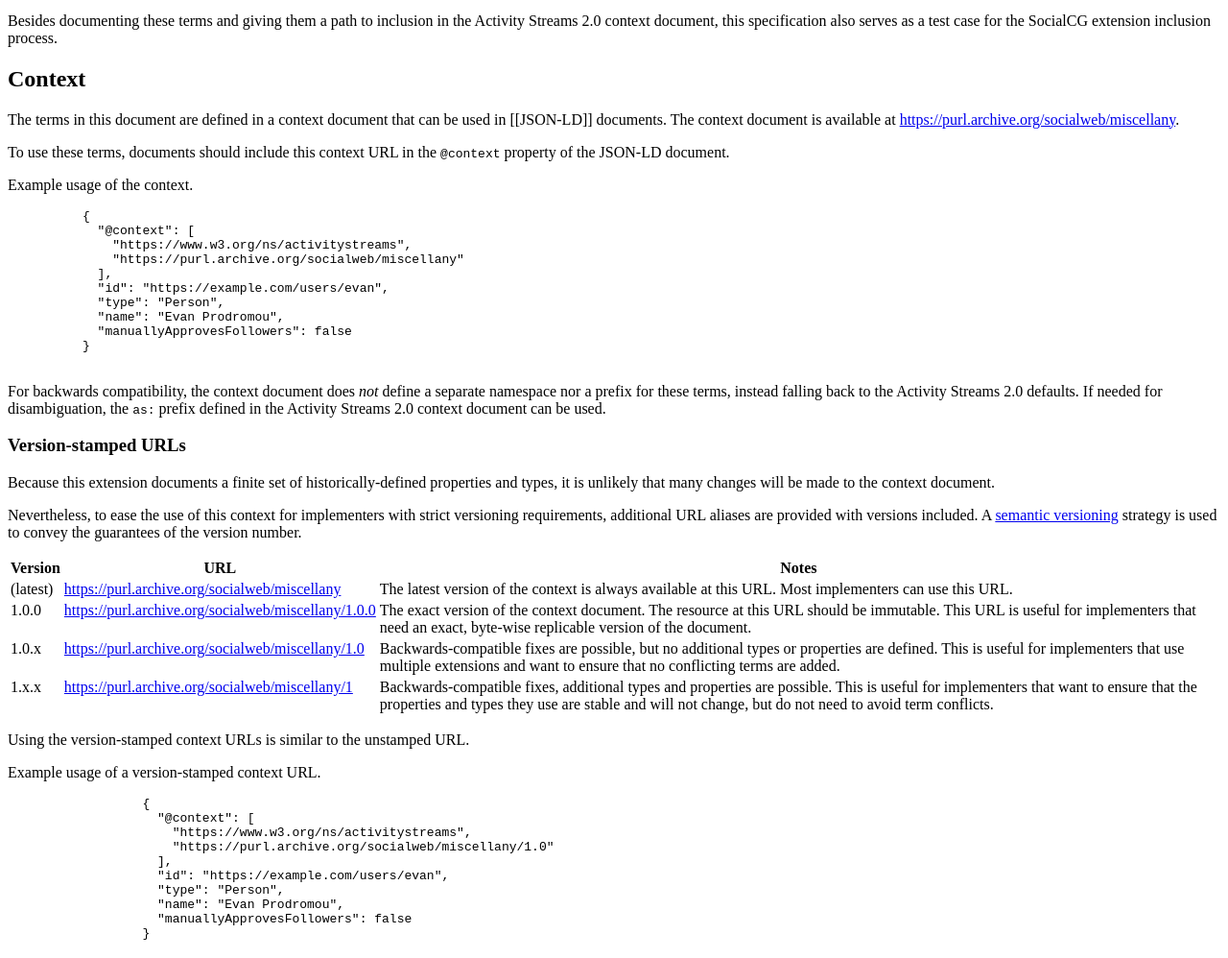
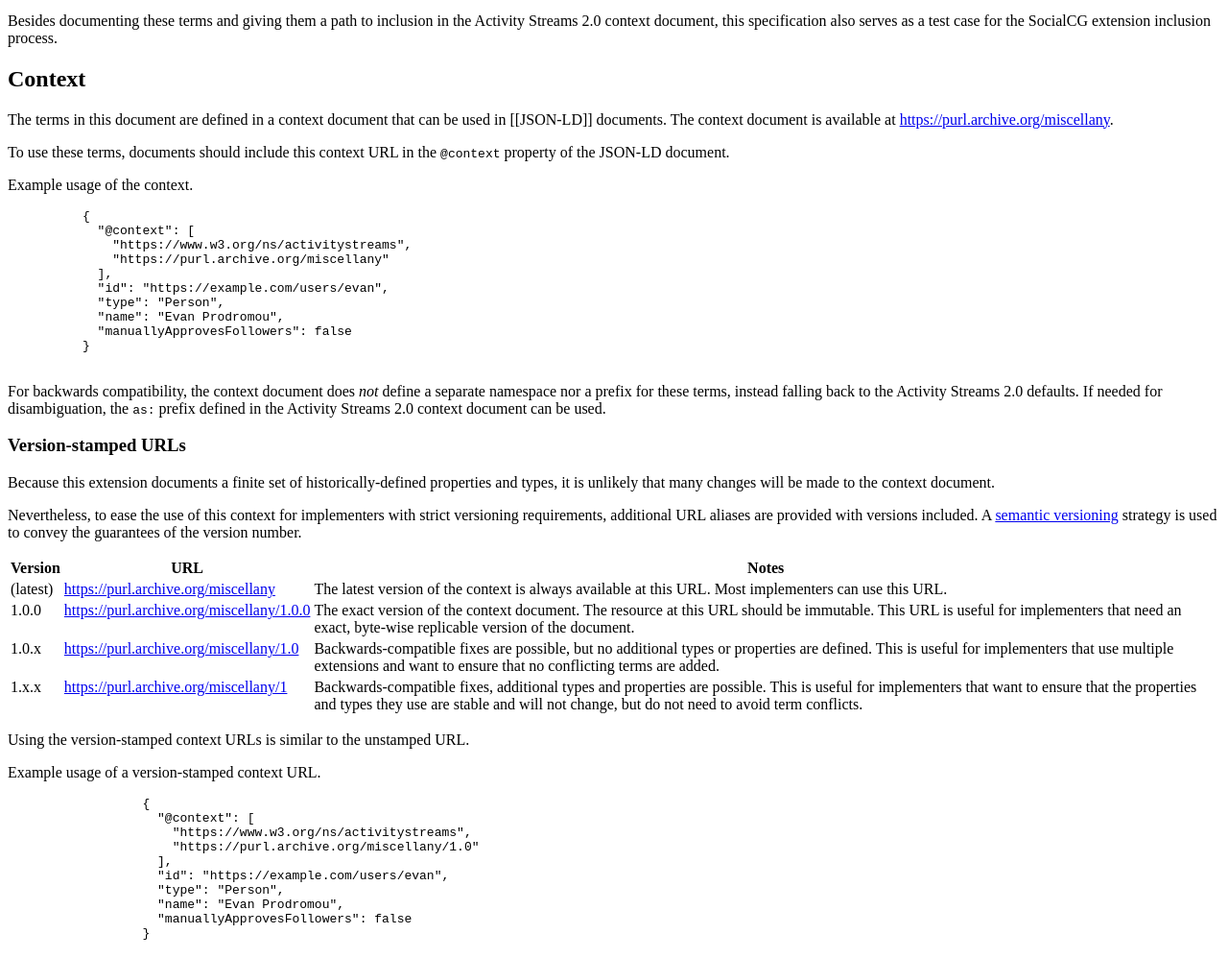
Before and after one commit to swicg/miscellany, a plain HTML site: page index.html in a window 1280 px wide. Shown: the part 486-1484 px from the top of the page at 96% size. Drawn offline with Linux system fonts and the light colour scheme.

Commit message:
fix: Use new PURLs

```diff
--- a/index.html
+++ b/index.html
@@ -79,7 +79,7 @@
     <p>
       The terms in this document are defined in a context document that can be used in [[JSON-LD]] documents. The
       context document is available at <a
-        href="https://purl.archive.org/socialweb/miscellany">https://purl.archive.org/socialweb/miscellany</a>.
+        href="https://purl.archive.org/miscellany">https://purl.archive.org/miscellany</a>.
     </p>
     <p>To use these terms, documents should include this context URL in the
       <code>@context</code> property of the JSON-LD document.
@@ -90,7 +90,7 @@
           {
             "@context": [
               "https://www.w3.org/ns/activitystreams",
-              "https://purl.archive.org/socialweb/miscellany"
+              "https://purl.archive.org/miscellany"
             ],
             "id": "https://example.com/users/evan",
             "type": "Person",
@@ -126,14 +126,14 @@
           </tr>
           <tr>
             <td>(latest)</td>
-            <td><a href="https://purl.archive.org/socialweb/miscellany">https://purl.archive.org/socialweb/miscellany</a>
+            <td><a href="https://purl.archive.org/miscellany">https://purl.archive.org/miscellany</a>
             </td>
             <td>The latest version of the context is always available at this URL. Most implementers can use this URL.</td>
           </tr>
           <tr>
             <td>1.0.0</td>
             <td><a
-                href="https://purl.archive.org/socialweb/miscellany/1.0.0">https://purl.archive.org/socialweb/miscellany/1.0.0</a>
+                href="https://purl.archive.org/miscellany/1.0.0">https://purl.archive.org/miscellany/1.0.0</a>
             </td>
             <td>The exact version of the context document. The resource at this URL should be immutable. This URL is useful
               for implementers that
@@ -143,7 +143,7 @@
           <tr>
             <td>1.0.x</td>
             <td><a
-                href="https://purl.archive.org/socialweb/miscellany/1.0">https://purl.archive.org/socialweb/miscellany/1.0</a>
+                href="https://purl.archive.org/miscellany/1.0">https://purl.archive.org/miscellany/1.0</a>
             </td>
             <td>Backwards-compatible fixes are possible, but no additional types or properties are defined. This is useful
               for implementers
@@ -154,7 +154,7 @@
           <tr>
             <td>1.x.x</td>
             <td><a
-                href="https://purl.archive.org/socialweb/miscellany/1">https://purl.archive.org/socialweb/miscellany/1</a>
+                href="https://purl.archive.org/miscellany/1">https://purl.archive.org/miscellany/1</a>
             </td>
             <td>Backwards-compatible fixes, additional types and properties are possible. This is useful for implementers
               that want to ensure
@@ -173,7 +173,7 @@
                   {
                     "@context": [
                       "https://www.w3.org/ns/activitystreams",
-                      "https://purl.archive.org/socialweb/miscellany/1.0"
+                      "https://purl.archive.org/miscellany/1.0"
                     ],
                     "id": "https://example.com/users/evan",
                     "type": "Person",
@@ -246,7 +246,7 @@
           {
             "@context": [
               "https://www.w3.org/ns/activitystreams",
-              "https://purl.archive.org/socialweb/miscellany"
+              "https://purl.archive.org/miscellany"
             ],
             "id": "https://example.com/notes/1",
             "type": "Note",
@@ -269,7 +269,7 @@
           {
             "@context": [
               "https://www.w3.org/ns/activitystreams",
-              "https://purl.archive.org/socialweb/miscellany"
+              "https://purl.archive.org/miscellany"
             ],
             "id": "https://photos.example/collections/tag/givingthanks",
             "attributedTo": "https://photos.example/editors/asjt",
@@ -358,7 +358,7 @@
           {
             "@context": [
               "https://www.w3.org/ns/activitystreams",
-              "https://purl.archive.org/socialweb/miscellany"
+              "https://purl.archive.org/miscellany"
             ],
             "id": "https://example.com/users/alyssa",
             "type": "Person",
@@ -415,7 +415,7 @@
           {
             "@context": [
               "https://www.w3.org/ns/activitystreams",
-              "https://purl.archive.org/socialweb/miscellany"
+              "https://purl.archive.org/miscellany"
             ],
             "id": "https://example.com/users/alyssa",
             "type": "Person",
@@ -472,7 +472,7 @@
           {
             "@context": [
               "https://www.w3.org/ns/activitystreams",
-              "https://purl.archive.org/socialweb/miscellany"
+              "https://purl.archive.org/miscellany"
             ],
             "id": "https://example.com/notes/1",
             "type": "Note",
```
